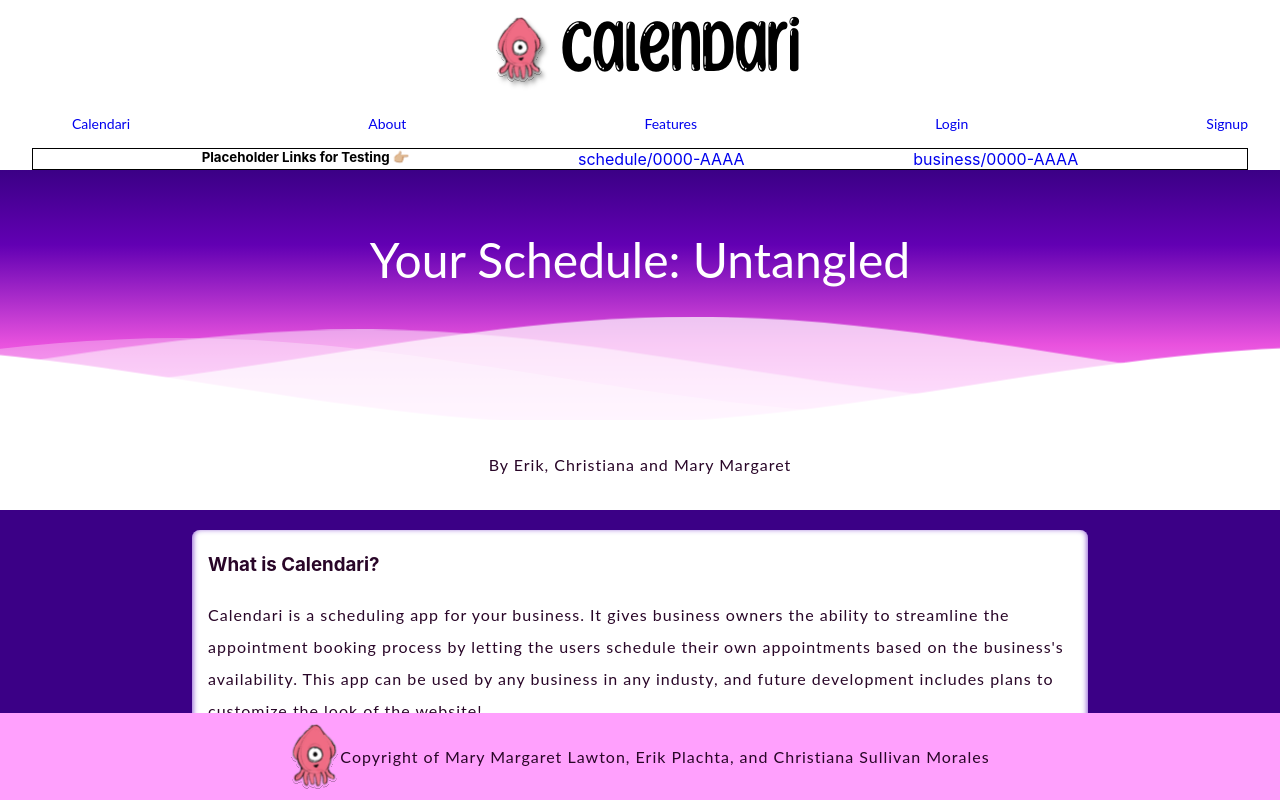
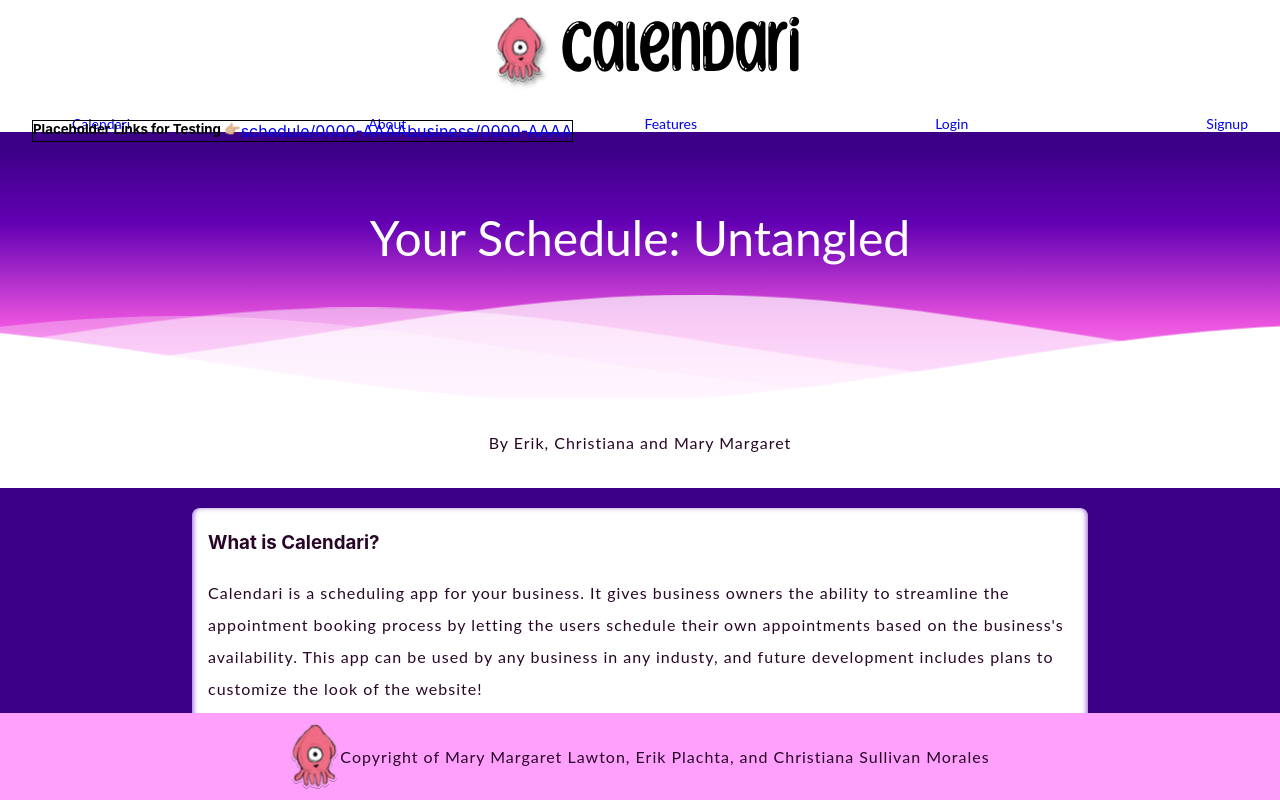
Before and after one commit to ErikPlachta/Calendari, a React (Create React App) app in the folder client/: page / in a window 1280 px wide. Shown: the top 800 px of the page. Built offline with nearby package versions, Linux system fonts and the light colour scheme.

Commit message:
Re-adding nav shortcuts for now so easy testing

```diff
--- a/client/src/components/Nav/index.js
+++ b/client/src/components/Nav/index.js
@@ -50,7 +50,7 @@ export default function Nav({ bob1 }) {
             </nav>
 
             {/*TODO:: 04/11/22 #EP|| Remove once done testing  */}
-            <div style={{display: "flex", width: "100%", flexDirection: "row", justifyContent:"space-evenly", border: "1px solid black" }}>
+            <div style={{position: "fixed", top:"15%", display: "flex", margin: "auto", flexDirection: "row", justifyContent:"space-evenly", border: "1px solid black" }}>
                 <h5>Placeholder Links for Testing 👉🏼</h5>
                 <a href="/s/0000-AAAA" alt="scheduler">schedule/0000-AAAA</a>
                 <a href="/b/0000-AAAA" alt="business">business/0000-AAAA</a>
```
